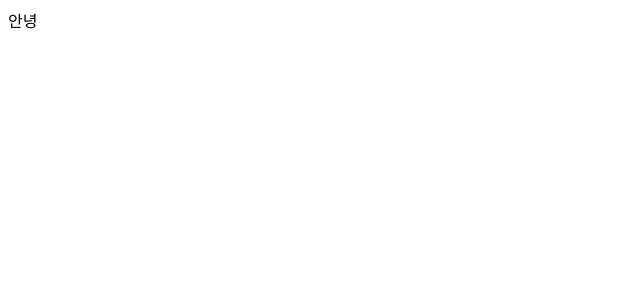
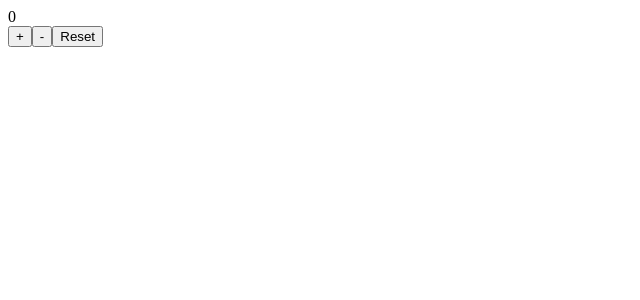
Before and after one commit to bitna1218/react_study, a React (Create React App) app: page / in a window 1280 px wide. Shown: the top 300 px of the page, without its empty margins (0-640 px from the left). Built offline with nearby package versions, Linux system fonts and the light colour scheme.

Commit message:
미니프로젝트 카운터앱

```diff
--- a/src/App.js
+++ b/src/App.js
@@ -1,9 +1,23 @@
 import './App.css';
+import React, { useState } from 'react';
 
 function App() {
+  const [count, setCount] = useState(0);
   return (
     <div className="App">
-안녕
+        <div>{count}</div>
+        <div className="button-group">
+          <button onClick={()=> setCount(count+1)}>+</button>
+          <button onClick={()=>{
+            if(count-1 < 0){
+              alert('마이너스 !!!');
+              return
+            }
+            setCount(count-1)
+            }}>-</button>
+          <button onClick={()=> setCount(0) }>Reset</button>
+        </div>
+
     </div>
   );
 }
```
